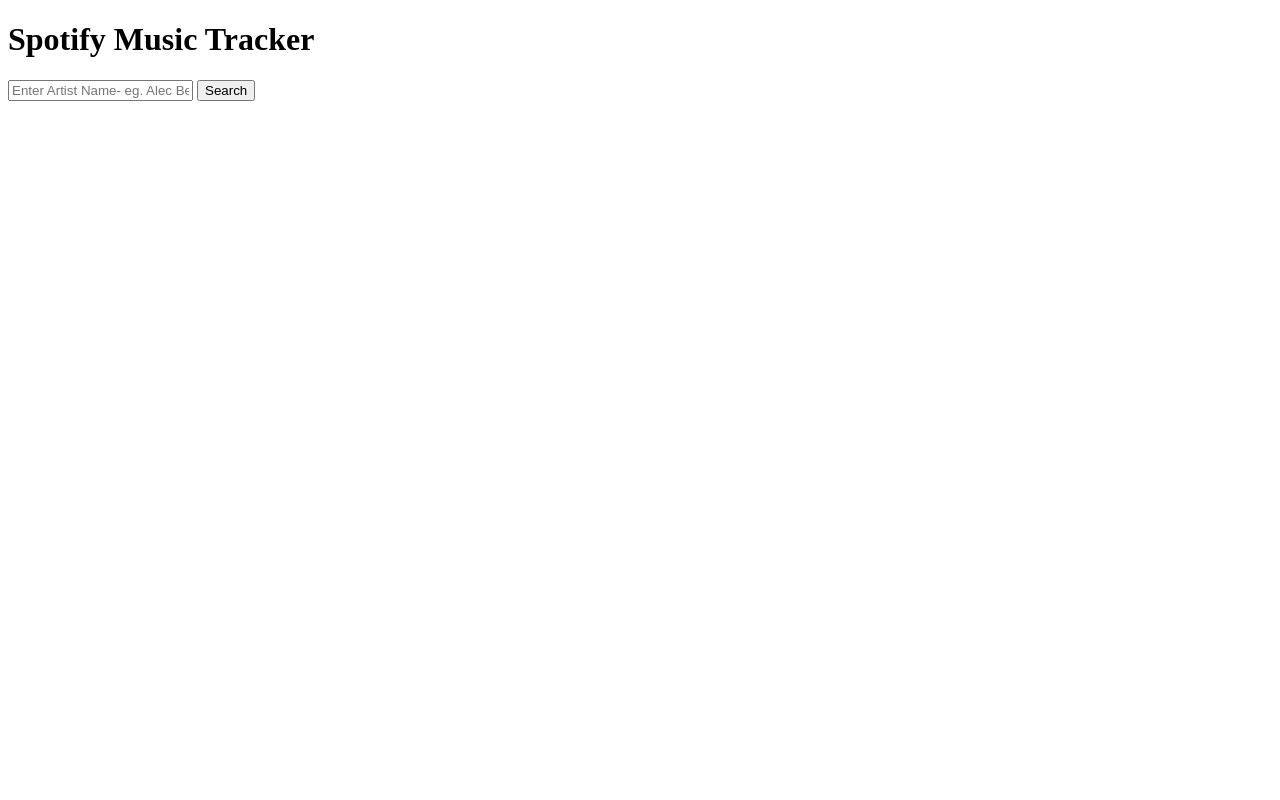
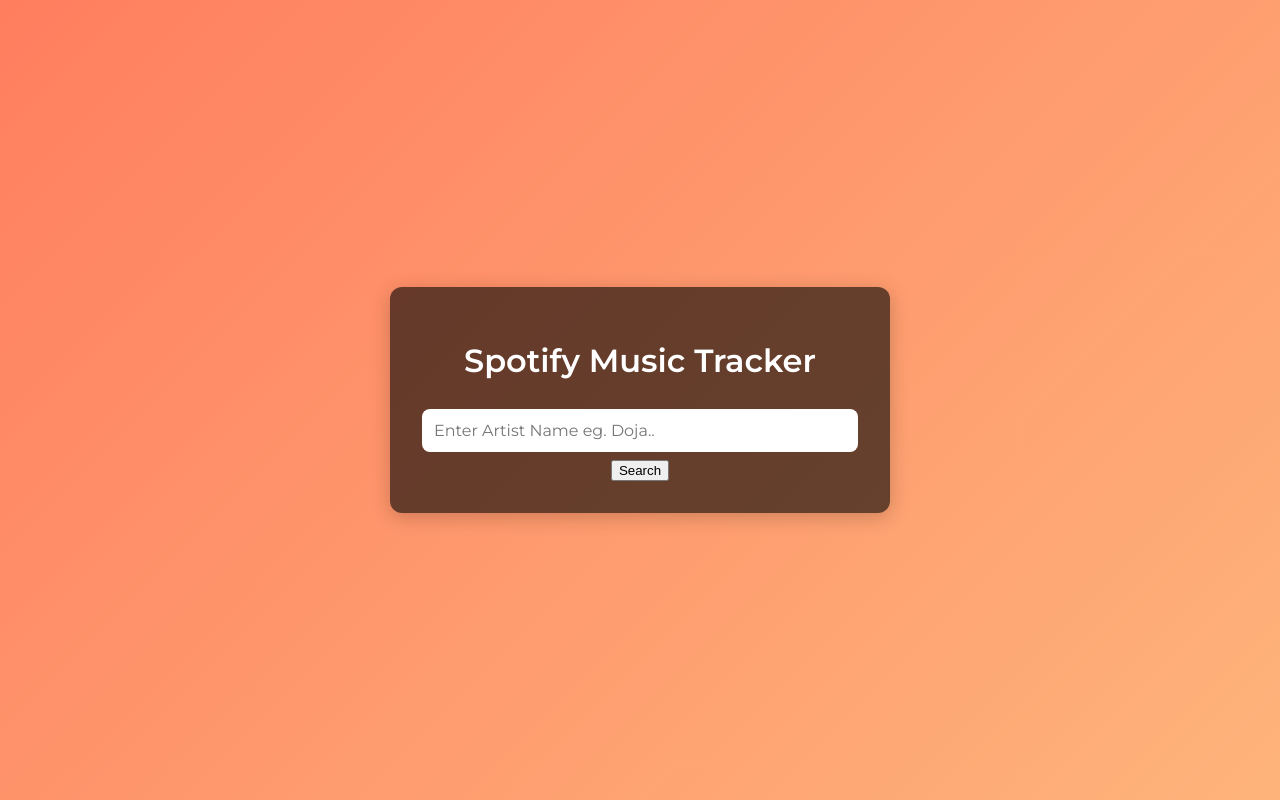
Before and after one commit to Afia-Yeboah/comp1073Assign3, a website: page index.html in a window 1280 px wide. Drawn offline with Linux system fonts and the light colour scheme; sample sign-in values are in the browser's storage.

Commit message:
Moved css folder to root

```diff
--- /dev/null
+++ b/css/styles.css
@@ -0,0 +1,37 @@
+/* Global styling */
+
+@import url('https://fonts.googleapis.com/css2?family=Montserrat:wght@300;400;600&display=swap');
+* {
+    box-sizing: border-box;
+}
+
+body {
+    margin: 0;
+    min-height: 100vh;
+    display: flex;
+    align-items: center;
+    justify-content: center;
+    background: linear-gradient(135deg, #ff7e5f 0%, #feb47b 100%);
+    font-family: 'Montserrat', sans-serif;
+    color: white;
+}
+
+.card {
+    background: rgba(0,0,0,0.6);
+    border-radius: 12px;
+    box-shadow: 0 4px 20px rgba(0,0,0,0.2);
+    padding: 2rem;
+    width: 90%;
+    max-width: 500px;
+    text-align: center;
+}
+
+input {
+    width: 100%;
+    padding: 0.75rem;
+    margin: 0.5rem 0;
+    border: none;
+    border-radius: 8px;
+    font-size: 1rem;
+    font-family: inherit;
+}
--- a/index.html
+++ b/index.html
@@ -4,14 +4,14 @@
     <meta charset="UTF-8">
     <meta name="viewport" content="width=device-width, initial-scale=1.0">
     <title>Spotify Artists & Top Tracks</title>
-    <link rel="stylesheet" href="css/styles,css">
+    <link href="css/styles.css" rel="stylesheet" />
     <script src="js/scripts.js" defer></script>
 </head>
 <body>
     <div class="card">
         <h1>Spotify Music Tracker</h1>
 
-        <input type="text" id="artistInput" placeholder="Enter Artist Name- eg. Alec Benjamin..."/>
+        <input type="text" id="artistInput" placeholder="Enter Artist Name eg. Doja.."/>
         <button type="button" id="searchBtn">Search</button>
 
         <div id="output"></div>
--- a/js/css/styles.css
+++ /dev/null
@@ -1,4 +0,0 @@
-/* Global styling */
-* {
-    box-sizing: border-box;
-}
```
